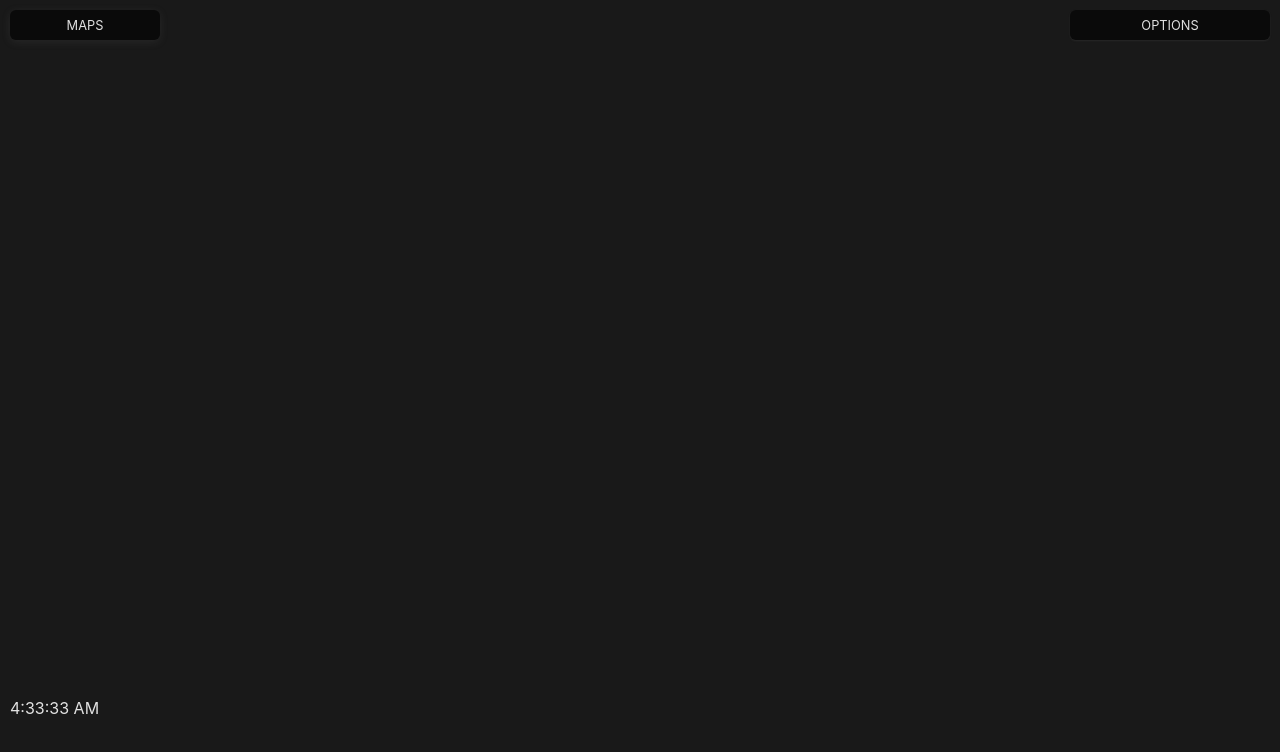
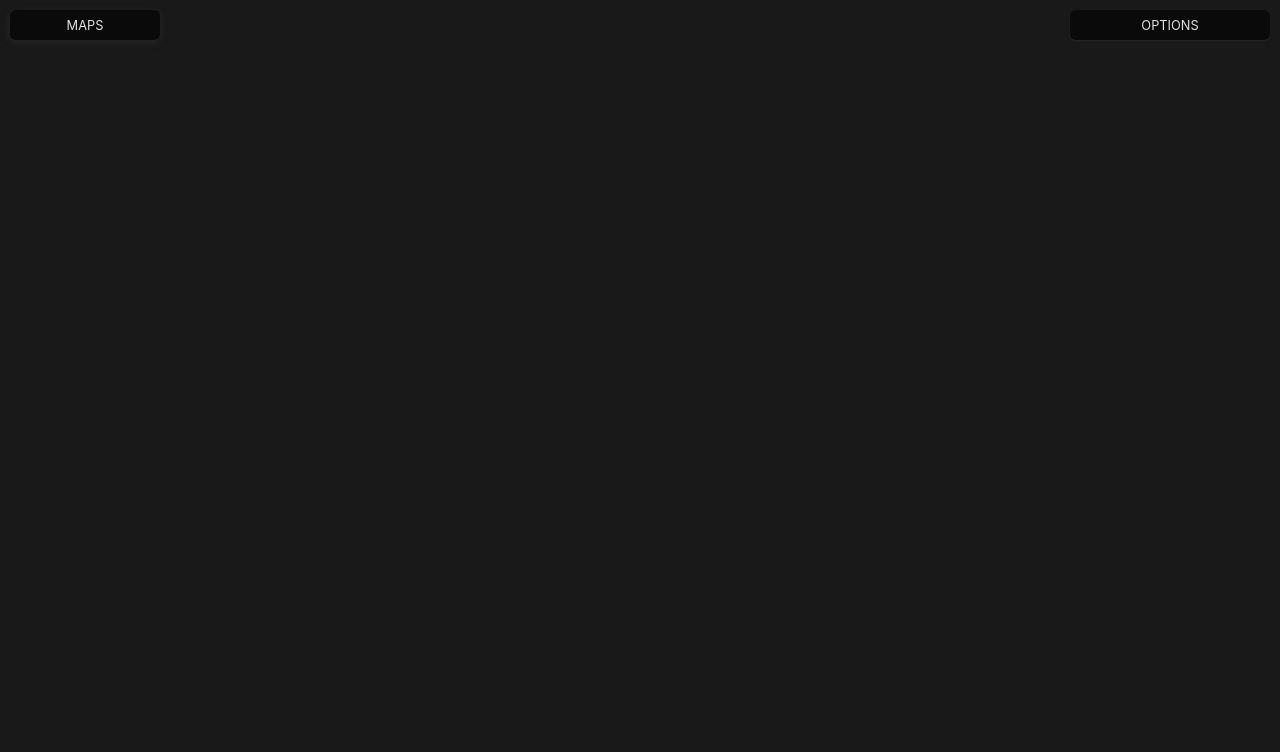
Before and after one commit to supershaneski/react-three-terrain, a React (Vite) app: page / in a window 1280 px wide. Shown: the top 752 px of the page. Built offline with nearby package versions, Linux system fonts and the light colour scheme.

Commit message:
update code

```diff
--- a/src/App.jsx
+++ b/src/App.jsx
@@ -4,7 +4,6 @@ import classes from './App.module.css'
 import Three from './components/Three'
 import Scene from './components/Scene'
 
-import Clock from './components/Clock'
 import ControlPanel from './components/ControlPanel'
 import MapPanel from './components/MapPanel'
 
@@ -190,9 +189,6 @@ function App() {
           <span>Loading...</span>
         </div>
       }
-      <div className={classes.time}>
-        <Clock />
-      </div>
     </div>
   )
 }
```
